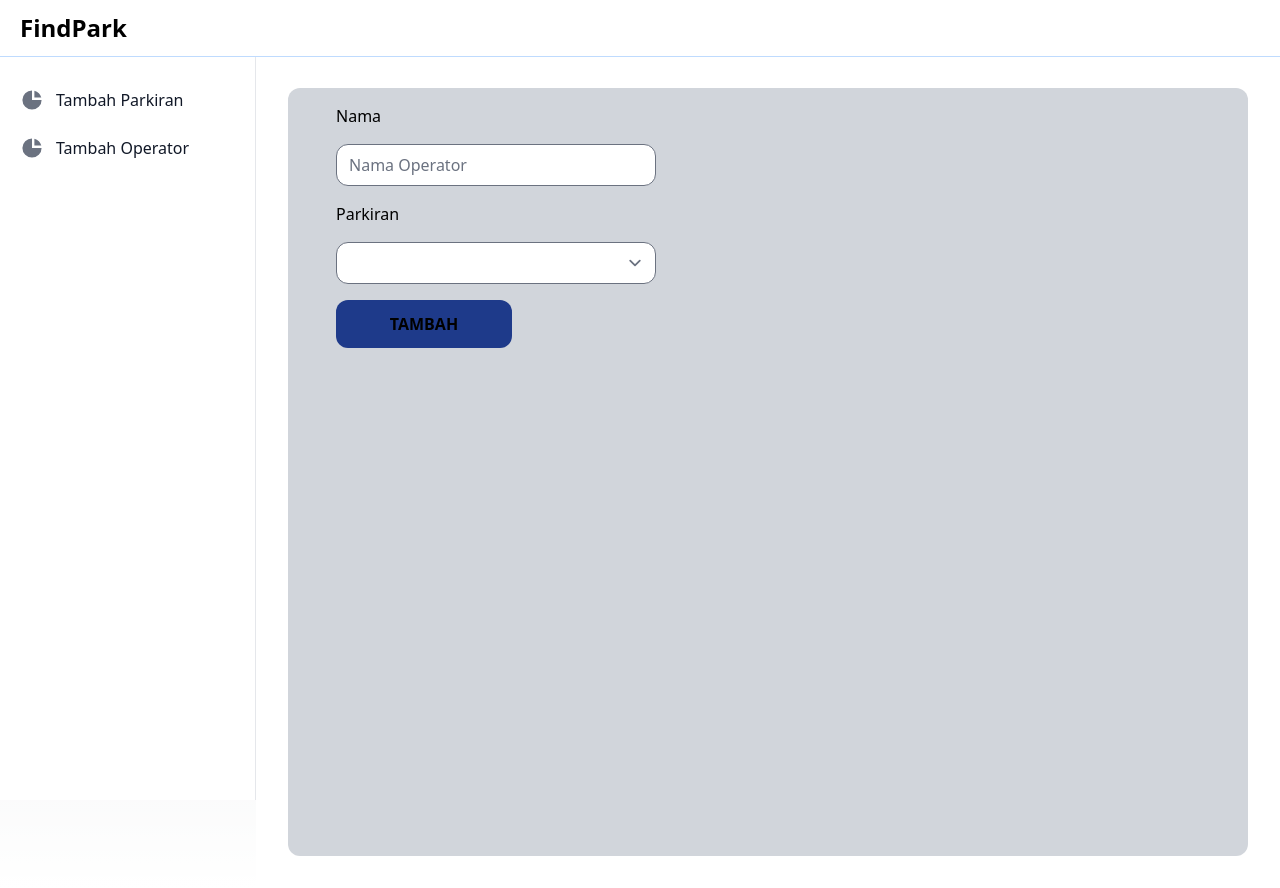
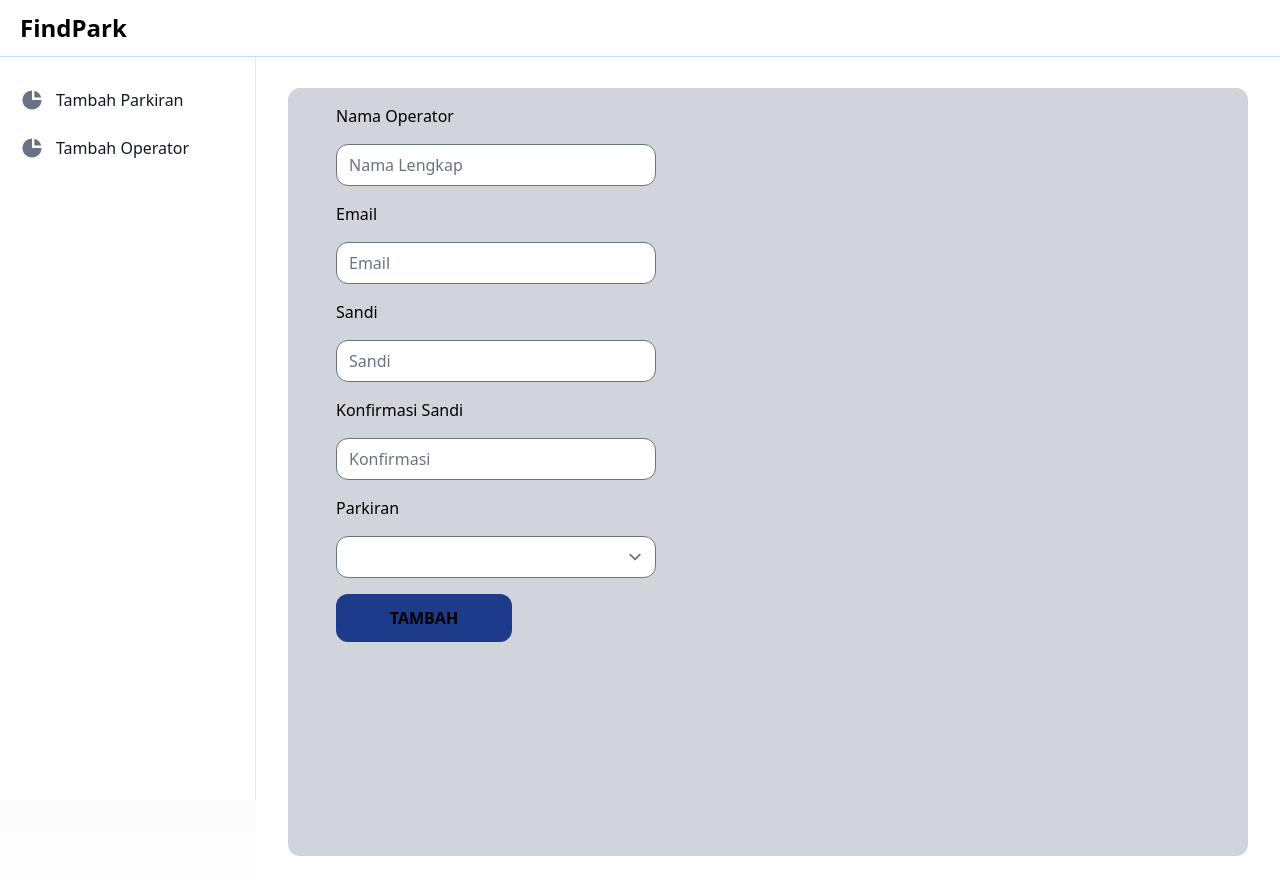
Before and after one commit to ahmadadi1415/nextfindpark, a Next.js app: page /admin/add-operator in a window 1280 px wide. Built offline with nearby package versions, Linux system fonts and the light colour scheme.

Commit message:
Add image resizer, functionality add operator

```diff
--- a/src/pages/admin/add-operator.tsx
+++ b/src/pages/admin/add-operator.tsx
@@ -3,8 +3,26 @@ import Image from "next/image";
 import { Inter } from "@next/font/google";
 import { Footer } from "@/components/footer";
 import { Navbaradmin } from "@/components/navbaradmin";
+import { Field, Form, Formik, FormikValues } from "formik";
+import axios from "axios";
+import { UserRole } from "@prisma/client";
 
 export default function addOperator() {
+
+  const addOperator = async(values: FormikValues, actions: any) => {
+    console.log(values)
+    const response = await axios.post("/api/auth/register",
+      JSON.stringify(values),
+			{
+				headers: {
+					Accept: "application/json",
+					"Content-Type": "application/json"
+				},
+			}
+		)
+    console.log(response)
+  }
+
   return (
     <>
       <Head>
@@ -65,19 +83,121 @@ export default function addOperator() {
         <div className="h-screen p-4  dark:border-gray-700 mt-14">
           <div className="h-full rounded-xl flex items-start mb-4 rounded bg-gray-300 ">
             <div className="flex flex-wrap w-full">
-              <form className="w-full px-12 ">
+              <Formik
+                initialValues={{ fullname: '', email: '', password: '', confirmation: '', parkingLotId: '', role: UserRole.operator }}
+                validateOnChange={true}
+                validateOnBlur={false}
+                validate={
+                  (values) => {
+                    const errors: any = {}
+                    if (!(/^[A-Z0-9._%+-]+@[A-Z0-9.-]+\.[A-Z]{2,}$/i).test(values.email)) {
+                      errors.email = 'Invalid email'
+                    }
+                    if (values.password && values.password.length < 8) {
+                      errors.password = 'Password is too short'
+                      console.log(errors)
+                    }
+
+                    if (values.confirmation && values.password && values.password !== values.confirmation) {
+                      errors.confirmation = 'Your confirmation password is not the same as before'
+                      console.log(errors)
+                    }
+                  }
+                }
+                onSubmit={(values, actions) => {
+                  console.log("Add new operator")
+                  addOperator(values, actions)
+                }}
+              >
+                {(props) => (
+                  <Form className="w-full px-12">
+                    <Field name="fullname">
+                      {() => (
+                        <div>
                           <div className="py-4 ">
                             <label className=" w-36 inline-block text-black text-left">
-                    Nama
+                              Nama Operator
                             </label>
                           </div>
                           <div>
                             <input
                               className="rounded-xl text-black w-80"
                               type="text"
-                    placeholder="Nama Operator"
+                              name="fullname"
+                              value={props.values.fullname}
+                              onChange={props.handleChange}
+                              placeholder="Nama Lengkap"
                             />
                           </div>
+                        </div>
+                      )}
+                    </Field>
+                    <Field name="email">
+                      {() => (
+                        <div>
+                          <div className="py-4 ">
+                            <label className=" w-36 inline-block text-black text-left">
+                              Email
+                            </label>
+                          </div>
+                          <div>
+                            <input
+                              className="rounded-xl text-black w-80"
+                              type="text"
+                              name="email"
+                              value={props.values.email}
+                              onChange={props.handleChange}
+                              placeholder="Email"
+                            />
+                          </div>
+                        </div>
+                      )}
+                    </Field>
+                    <Field name="password">
+                      {() => (
+                        <div>
+                          <div className="py-4 ">
+                            <label className=" w-36 inline-block text-black text-left">
+                              Sandi
+                            </label>
+                          </div>
+                          <div>
+                            <input
+                              className="rounded-xl text-black w-80"
+                              type="password"
+                              name="password"
+                              value={props.values.password}
+                              onChange={props.handleChange}
+                              placeholder="Sandi"
+                            />
+                          </div>
+                        </div>
+                      )}
+                    </Field>
+                    <Field name="confirmation">
+                      {() => (
+                        <div>
+                          <div className="py-4 ">
+                            <label className=" w-36 inline-block text-black text-left">
+                              Konfirmasi Sandi
+                            </label>
+                          </div>
+                          <div>
+                            <input
+                              className="rounded-xl text-black w-80"
+                              type="password"
+                              name="confirmation"
+                              value={props.values.confirmation}
+                              onChange={props.handleChange}
+                              placeholder="Konfirmasi"
+                            />
+                          </div>
+                        </div>
+                      )}
+                    </Field>
+                    <Field>
+                      {() => (
+                        <div>
                           <div className="py-4 ">
                             <label className=" w-36 inline-block text-black text-left">
                               Parkiran
@@ -89,14 +209,20 @@ export default function addOperator() {
                               placeholder="Nama Operator"
                             />
                           </div>
+                        </div>
+                      )}
+                    </Field>
                     <div className="block py-4 ">
-                  <button
-                    type="button"
-                    className="bg-blue-900 rounded-xl font-bold text-center w-44 h-12"
-                  >
+                      <button type="submit" className="bg-blue-900 rounded-xl font-bold text-center w-44 h-12">
                         TAMBAH
                       </button>
                     </div>
+                  </Form>
+                )}
+              </Formik>
+              <form className="w-full px-12 ">
+
+
               </form>
             </div>
           </div>
--- a/src/pages/admin/add-park.tsx
+++ b/src/pages/admin/add-park.tsx
@@ -4,6 +4,7 @@ import { Inter } from "@next/font/google";
 import { Footer } from "@/components/footer";
 import { Navbar } from "@/components/navbar";
 import { Navbaradmin } from "@/components/navbaradmin";
+import { Formik } from "formik";
 
 export default function addPark() {
   return (
@@ -101,6 +102,17 @@ export default function addPark() {
         <div className="h-screen p-4  dark:border-gray-700 mt-14">
           <div className="h-full rounded-xl flex items-start mb-4 rounded bg-gray-300 ">
             <div className="flex flex-wrap w-full">
+              <Formik
+                initialValues={{ name:'', description: '', location: '', latitude: '', longitude: '', hourlyFee: 0, image: ''}}
+                validateOnChange={false}
+                validateOnBlur={false}
+                onSubmit={(values, actions) => {
+                  console.log("Add new parking lot")
+                }}
+              >
+
+
+              </Formik>
               <form className="w-full px-12 ">
                 <div className="block py-4 ">
                   <label className=" w-36 inline-block text-black text-left">
--- a/src/pages/api/auth/register.ts
+++ b/src/pages/api/auth/register.ts
@@ -14,9 +14,9 @@ const validateEmail = (email: string): boolean => {
 }
 
 const validateForm = async (username: string, fullname: string, email: string, password: string) => {
-    if (!username) {
-        return { error: "Required" }
-    }
+    // if (!username) {
+    //     return { error: "Required" }
+    // }
 
     if (!fullname) {
         return { error: "Required"}
--- a/src/pages/api/users/index.ts
+++ b/src/pages/api/users/index.ts
@@ -28,15 +28,16 @@ export default async function handler(req: NextApiRequest, res: NextApiResponse)
 }
 
 export async function createUser(body: any) {
-    const { username, fullname, email, password, role } = body
+    const { username, fullname, email, password, role, parkingLotId } = body
     const hashedPassword = await bcrypt.hash(password, 12)
 
     const response = await prisma.user.create({
         data: {
-            name: username,
+            name: (email as string).slice(0, (email as string).indexOf("@")),
             email: email,
             role: (!role) ? "user": role,
             password: hashedPassword,
+            parkingLotId: (role === "operator" && parkingLotId) ? parkingLotId : null,
             profile: {
                 create: {
                     fullname: fullname
--- a/src/pages/api/users/profile/[id].ts
+++ b/src/pages/api/users/profile/[id].ts
@@ -21,7 +21,7 @@ export default async function handler(req: NextApiRequest, res: NextApiResponse)
 
     if (!profile) {
         // Create profile if user profile doesnt exist
-        const response = await prisma.profile.create({
+        await prisma.profile.create({
             data: {
                 user_id: id as string,
             }
@@ -29,14 +29,15 @@ export default async function handler(req: NextApiRequest, res: NextApiResponse)
     }
 
     if (req.method === "PATCH") {
+
         // Upload user photo to cloudinary
         try {
             const result = await cloudinary.uploader.upload(photo, {
                 upload_preset: "profile_photo",
-                public_id: profile?.photo as string ?? "",
+                public_id: (profile!.photo) ? profile!.photo.replace('profile-photos/', '') as string : "",
                 overwrite: true
             })
-
+            console.log(result)
             const photoPublicId = result.public_id
             const response = await prisma.profile.update({
                 where: {
--- a/src/pages/registration.tsx
+++ b/src/pages/registration.tsx
@@ -65,11 +65,11 @@ export default function Registration() {
 							if (values.password.length < 8) {
 								errors.password = "Password at least has 8 characters"
 							}
-							else if (values.confirmation !== values.password ) {
+							else if (values.confirmation !== values.password) {
 								errors.confirmation == "Confirmation password is different with password"
 							}
 							return errors
-						}
+							}
 						}
 						onSubmit={(values:any, actions: any) => {
 							console.log("onSubmit")
```
Also changed, not shown: src/pages/users/profile.tsx (+16 -18 lines), src/utils/image-resizer.ts (added, +36 -0 lines), 1 other file (tests, documents, lock files or other folders). Lines whose indentation alone changed are shown as unchanged.
